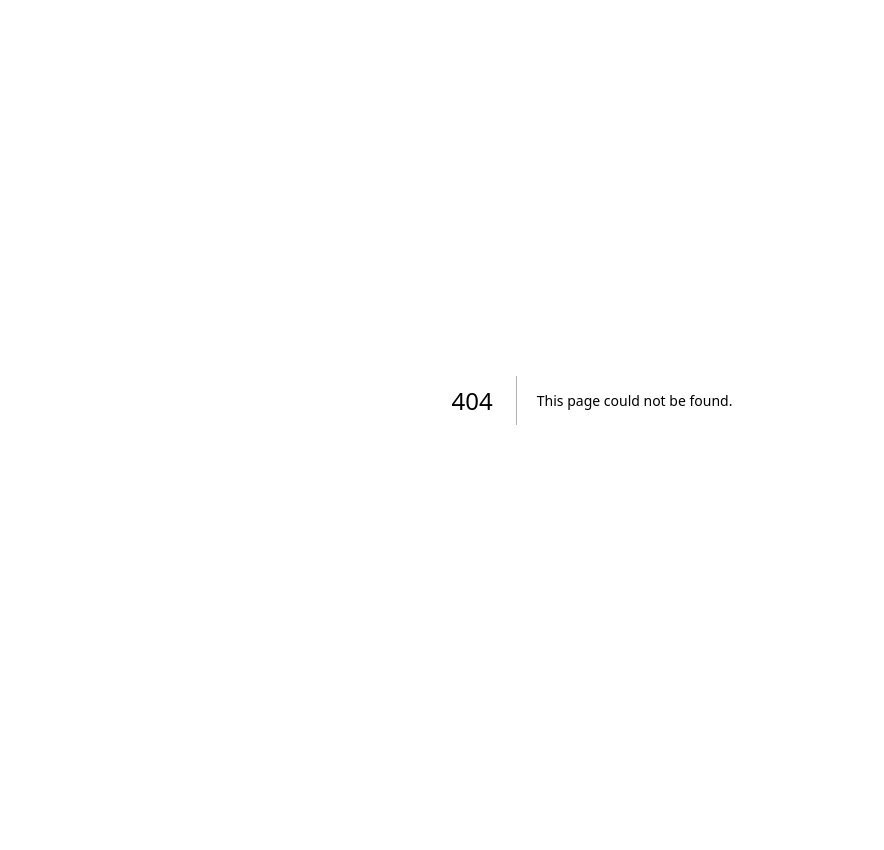
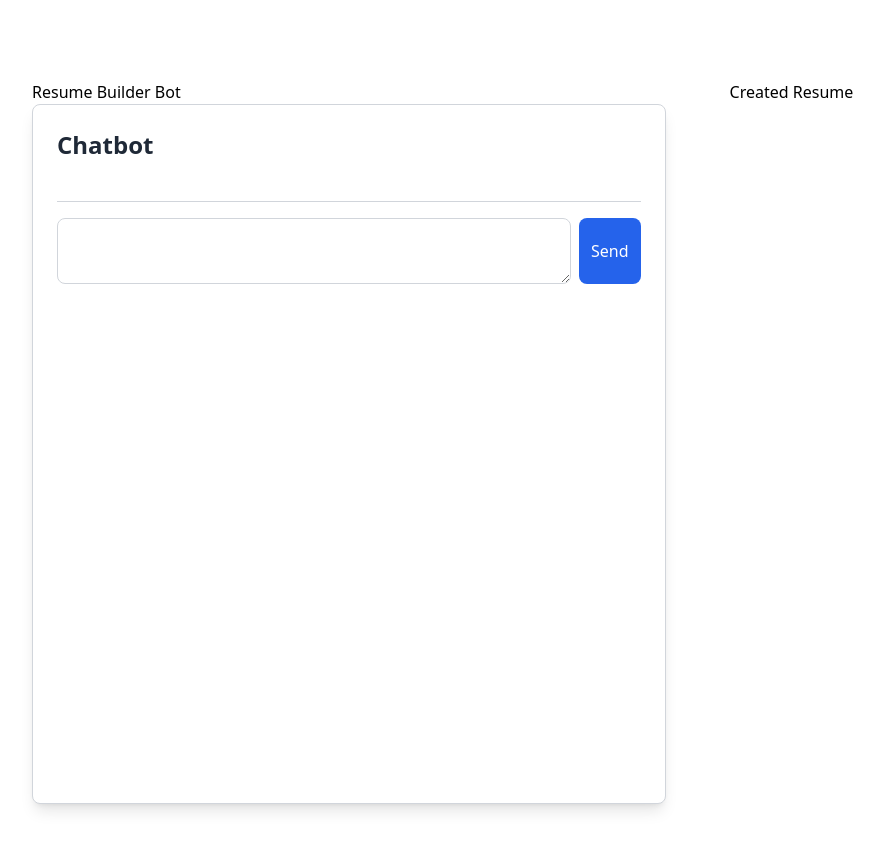
Before and after one commit to SayoniDuttaRoy/unstop-fe, a Next.js app: page /resume-builder in a window 1280 px wide. Before the commit this address had no page. Shown: the top 850 px of the page, without its empty margins (48-932 px from the left). Before the commit the page ends 800 px from the top, so only its background shows below. Built offline with nearby package versions, Linux system fonts and the light colour scheme.

Commit message:
create chatbot resume builder

```diff
--- a/app/page.tsx
+++ b/app/page.tsx
@@ -6,6 +6,9 @@ export default function Home() {
       <a href="/java-interviewer" className="underline">
         Java Interviewer
       </a>
+      <a href="/resume-builder" className="underline">
+        Resume Builder
+      </a>
     </div>
   );
 }
--- /dev/null
+++ b/app/resume-builder/page.tsx
@@ -0,0 +1,183 @@
+"use client";
+import React, { useState } from "react";
+import ReactMarkdown from "react-markdown";
+
+interface ChatMessage {
+  role: "user" | "ai";
+  text: string;
+}
+
+export default function page() {
+  const [messages, setMessages] = useState<ChatMessage[]>([]);
+  const [inputVal, setInputVal] = useState("");
+  const [runId, setRunId] = useState("");
+  const [createdResume, setCreatedResume] = useState("");
+
+  const handleUserMessageSend = async () => {
+    const messageToSend = inputVal.trim();
+    if (messageToSend === "") {
+      // Do not send empty messages
+      return;
+    }
+    const newMessage: ChatMessage = { role: "user", text: messageToSend };
+    const newAIMessage: ChatMessage = { role: "ai", text: "Thinking..." };
+    setMessages((chatMessages) => [...chatMessages, newMessage, newAIMessage]);
+    setInputVal("");
+
+    try {
+      const response = await fetch(
+        "https://api.genfuseai.com/api/v1/apps/run_apis",
+        {
+          method: "POST",
+          headers: {
+            "Content-Type": "application/json",
+            Accept: "application/json",
+            Authorization:
+              "Bearer 775810821a8493386087a4a1f3f159866c4457dd3b8d23a3ce570347043ab1e4",
+          },
+          body: JSON.stringify({
+            app_id: "819eb174-8a7f-4da3-a427-b0b819c46277",
+            run_id: runId,
+            "in-1": messageToSend,
+          }),
+        }
+      );
+      if (response.ok) {
+        const interviewerMsg = await readStreamingApiResponseWithRunId(
+          response
+        );
+      } else {
+        throw new Error("Failed");
+      }
+    } catch (error) {}
+  };
+
+  const readStreamingApiResponseWithRunId = async (response: any) => {
+    const reader = response.body?.getReader();
+    const decoder = new TextDecoder("utf-8");
+    let streamingOutputMsg = "";
+    let streamingOutputResume = "";
+    if (response.ok && reader && decoder) {
+      let done = false;
+      let partialData = "";
+      let lastDataReceivedTime = Date.now();
+
+      while (!done) {
+        const { value, done: readDone } = await Promise.race([
+          reader.read(),
+          new Promise<any>((resolve) =>
+            setTimeout(() => resolve({ value: null, done: true }), 5000)
+          ),
+        ]);
+        if (Date.now() - lastDataReceivedTime > 5000) {
+          break;
+        }
+        if (value) {
+          lastDataReceivedTime = Date.now();
+        }
+        if (readDone) {
+          break;
+        }
+        const decodedValue = decoder.decode(value, { stream: true });
+        partialData += decodedValue;
+        let lines = partialData.split("\n");
+        partialData = lines.pop() || ""; // Save incomplete line for next iteration
+        for (let line of lines) {
+          line = line.trim();
+          if (line.startsWith("data:")) {
+            const jsonString = line.slice("data:".length).trim();
+            if (jsonString === "[DONE]") {
+              done = true;
+              break;
+            }
+            try {
+              const parsedJson = JSON.parse(jsonString);
+              if (parsedJson.status === "ok") {
+                setRunId(parsedJson.run_id);
+
+                if (parsedJson["out-1"]) {
+                  streamingOutputMsg = streamingOutputMsg + parsedJson["out-1"];
+                  setMessages((chatMessages: any) => {
+                    const lastMessage = chatMessages[chatMessages.length - 1];
+                    if (lastMessage && lastMessage.role === "ai") {
+                      // Remove the last message if it's from a bot
+                      const updatedMessages = chatMessages.slice(0, -1);
+                      return [
+                        ...updatedMessages,
+                        { text: streamingOutputMsg, role: "ai" },
+                      ];
+                    }
+                    // If the last message is not from a bot, just add the new bot message
+                    return [
+                      ...chatMessages,
+                      { text: streamingOutputMsg, role: "ai" },
+                    ];
+                  });
+                } else if (parsedJson["out-2"]) {
+                  streamingOutputResume =
+                    streamingOutputResume + parsedJson["out-2"];
+                  console.log(streamingOutputResume);
+                }
+              }
+            } catch (error) {}
+          }
+        }
+      }
+    }
+    if (streamingOutputResume.toLowerCase() !== "not found") {
+      setCreatedResume(streamingOutputResume);
+    }
+    return streamingOutputMsg;
+  };
+
+  return (
+    <div className="flex gap-16 p-20">
+      <div className="w-[60%]">
+        <p>Resume Builder Bot</p>
+        <div className="max-w-2xl w-full p-6 border border-gray-300 rounded-lg shadow-lg space-y-4 bg-white h-[700px] overflow-y-auto">
+          <h2 className="text-2xl font-semibold text-gray-800 mb-4">Chatbot</h2>
+          <div className="space-y-4 p-3 border-b border-gray-300">
+            {messages.map((message, index) => (
+              <div
+                key={index}
+                className={`flex ${
+                  message.role === "user" ? "justify-end" : "justify-start"
+                }`}
+              >
+                <div
+                  className={`p-3 rounded-lg max-w-xs md:max-w-sm ${
+                    message.role === "user"
+                      ? "bg-blue-500 text-white"
+                      : "bg-gray-200 text-gray-800"
+                  }`}
+                >
+                  <p className="whitespace-pre-wrap">{message.text}</p>
+                </div>
+              </div>
+            ))}
+          </div>
+          <div className="flex space-x-2 mt-4">
+            <textarea
+              value={inputVal}
+              rows={2}
+              onChange={(e) => setInputVal(e.target.value)}
+              className="flex-1 p-2 border border-gray-300 rounded-lg focus:outline-none focus:ring focus:ring-blue-200"
+            />
+            <button
+              onClick={() => handleUserMessageSend()}
+              className="p-3 bg-blue-600 text-white rounded-lg hover:bg-blue-700 transition-colors"
+            >
+              Send
+            </button>
+          </div>
+        </div>
+      </div>
+      <div className="w-[40%]">
+        <p>Created Resume</p>
+        <div className="prose">
+          <ReactMarkdown>{createdResume}</ReactMarkdown>
+        </div>
+      </div>
+    </div>
+  );
+}
```
